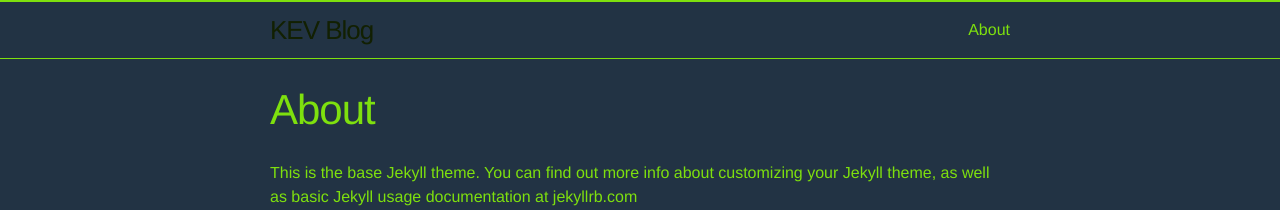
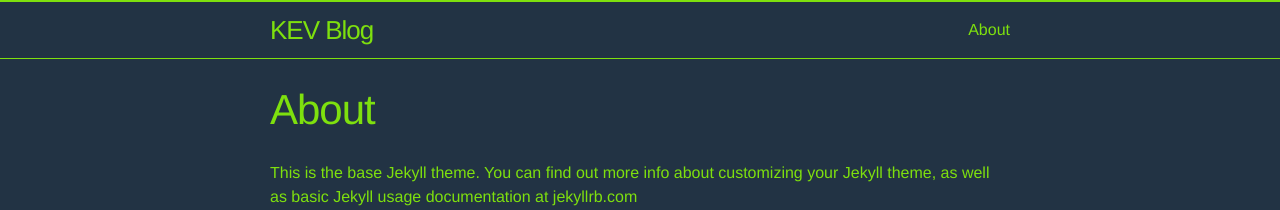
Before and after one commit to kerlich/kerlich.github.io, a Jekyll site: the page built from about.md, in a window 1280 px wide. Shown: the top 210 px of the page. Built offline with Jekyll 4.4.1, drawn with Linux system fonts in a browser that asks for light colours.

Commit message:
Update _layout.scss

```diff
--- a/_sass/_layout.scss
+++ b/_sass/_layout.scss
@@ -19,9 +19,6 @@
     float: left;
 
     &,
-    &:hover {
-        color: $grey-color;
-    }
     &:visited {
         color: $grey-color-light;
     }
@@ -211,7 +208,7 @@
 
 .post-title {
     font-size: 42px;
-    color: 001122;
+    color: 001;
     letter-spacing: -1px;
     line-height: 1;
 
```
